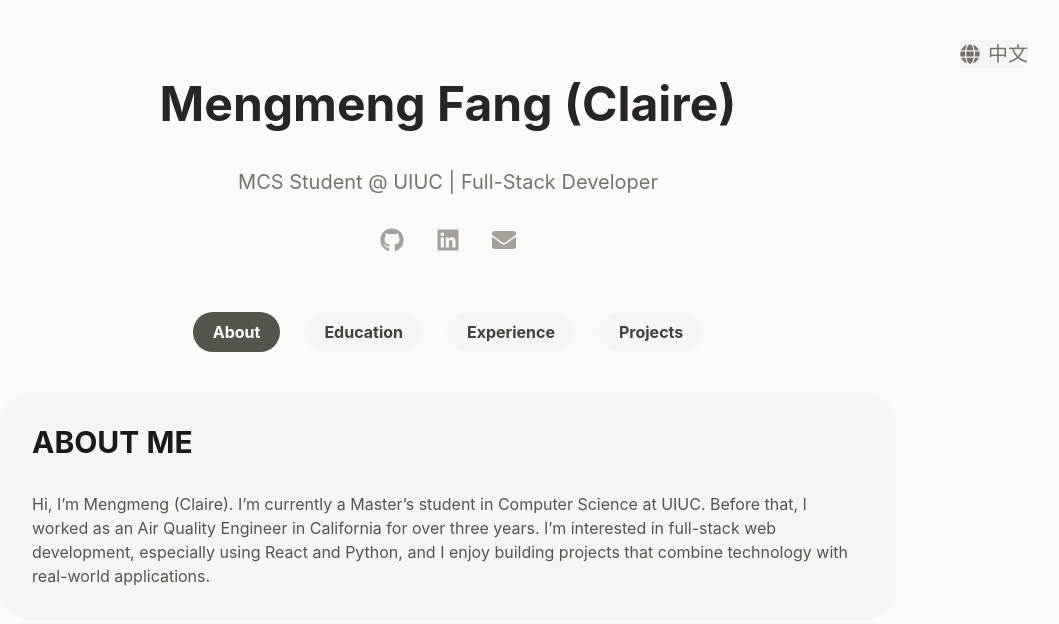
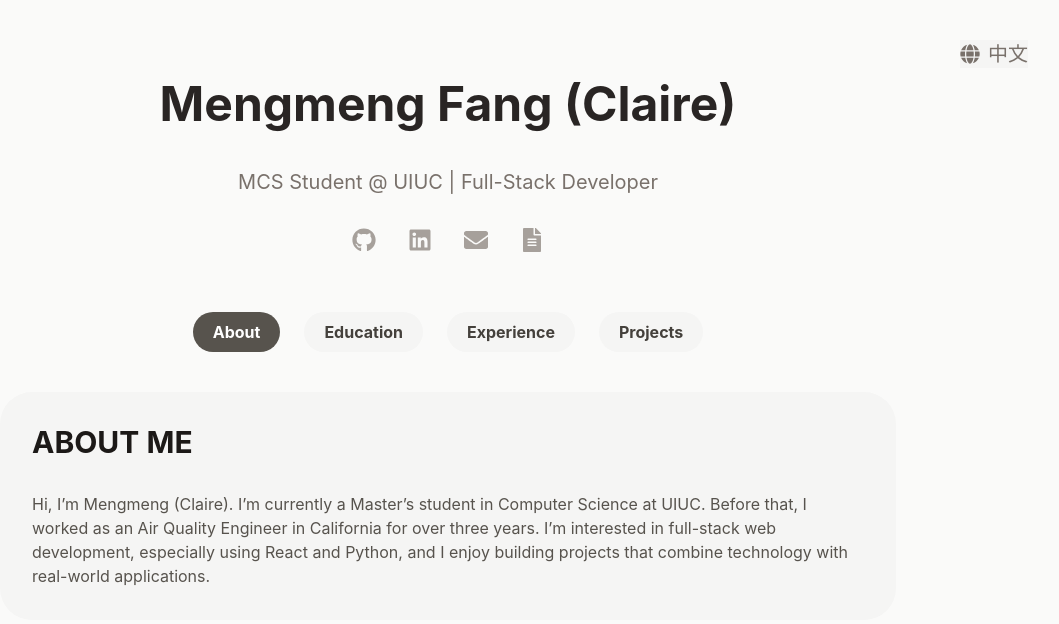
Before and after one commit to Clare-ctrl/mengmeng-site, a React (Vite) app: page / in a window 1280 px wide. Shown: the top 624 px of the page, without its empty margins (192-1251 px from the left). Built offline with nearby package versions, Linux system fonts and the light colour scheme.

Commit message:
Add download resume

```diff
--- a/src/components/Header.jsx
+++ b/src/components/Header.jsx
@@ -1,4 +1,5 @@
-import { FaGithub, FaLinkedin, FaEnvelope, FaGlobe } from "react-icons/fa";
+import { FaGithub, FaLinkedin, FaEnvelope, FaGlobe, FaFileAlt } from "react-icons/fa";
+import SocialIcon from "./SocialIcon";
 
 export default function Header({ language, onChangeLanguage }) {
     return (
@@ -16,27 +17,30 @@ export default function Header({ language, onChangeLanguage }) {
 
             </p>
             <div className="mt-8 flex justify-center items-center gap-8">
-                <a
+                <SocialIcon
                     href="https://github.com/Clare-ctrl"
-                    target="_blank"
-                    rel="noopener noreferrer"
-                    className="text-2xl text-stone-400 hover:text-stone-900 transition-colors">
+                    label="GitHub">
                     <FaGithub />
-                </a>
-                <a
-                    href="https://github.com/Clare-ctrl"
-                    target="_blank"
-                    rel="noopener noreferrer"
-                    className="text-2xl text-stone-400 hover:text-stone-900 transition-colors">
+                </SocialIcon>
+                <SocialIcon
+                    href="https://www.linkedin.com/in/mengmeng-fang-04440b33/"
+                    label="LinkedIn">
                     <FaLinkedin />
-                </a>
-                <a
+                </SocialIcon>
+
+                <SocialIcon
                     href="mailto:mf57@illinois.edu"
-                    target="_blank"
-                    rel="noopener noreferrer"
-                    className="text-2xl text-stone-400 hover:text-stone-900 transition-colors">
+                    label={language === "en" ? "Email" : "邮箱"}>
                     <FaEnvelope />
-                </a>
+                </SocialIcon>
+
+                <SocialIcon
+                    href="/Mengmeng_Fang_Resume.pdf"
+                    label={language === "en" ? "Download Resume" : "下载简历"}
+                    download="Mengmeng_Fang_Resume.pdf">
+                    <FaFileAlt />
+                </SocialIcon>
+
             </div>
         </header>
     );
--- /dev/null
+++ b/src/components/SocialIcon.jsx
@@ -0,0 +1,18 @@
+export default function SocialIcon({ href, label, children, download }) {
+    return (
+        <a
+            href={href}
+            target={download ? undefined : "_blank"}
+            rel={download ? undefined : "noopener noreferrer"}
+            download={download}
+            aria-label={label}
+            className="relative group text-2xl text-stone-400 hover:text-stone-900 transition-colors">
+            {children}
+            <span className="absolute left-1/2 -translate-x-1/2
+                            top-full mt-2 px-2 py-1 text-sm text-white bg-stone-700 rounded-md
+                            opacity-0 group-hover:opacity-100 transition-opacity whitespace-nowrap pointer-events-none">
+                {label}
+            </span>
+        </a>
+    );
+}
```
Also changed, not shown: 1 other file (tests, documents, lock files or other folders).
